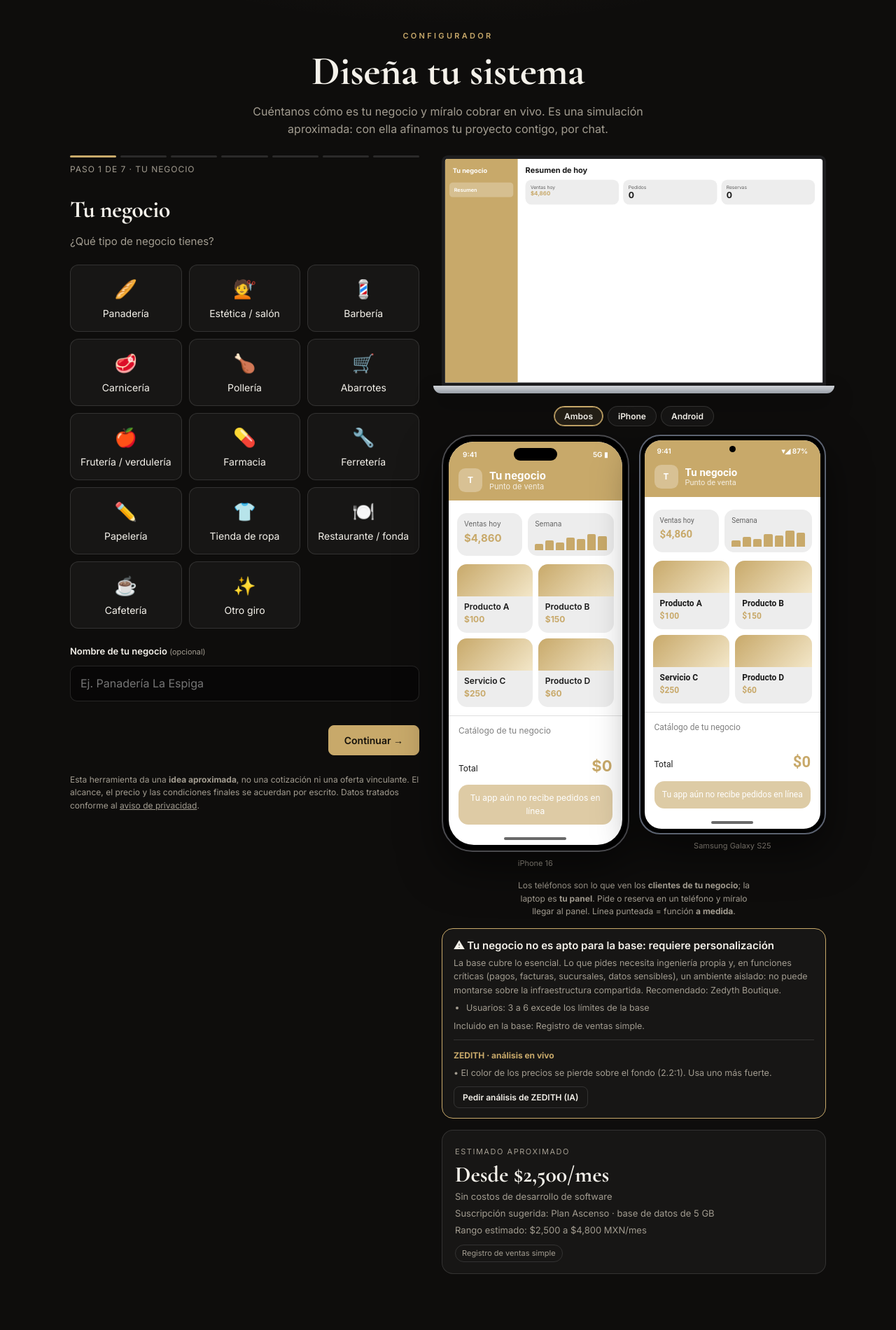
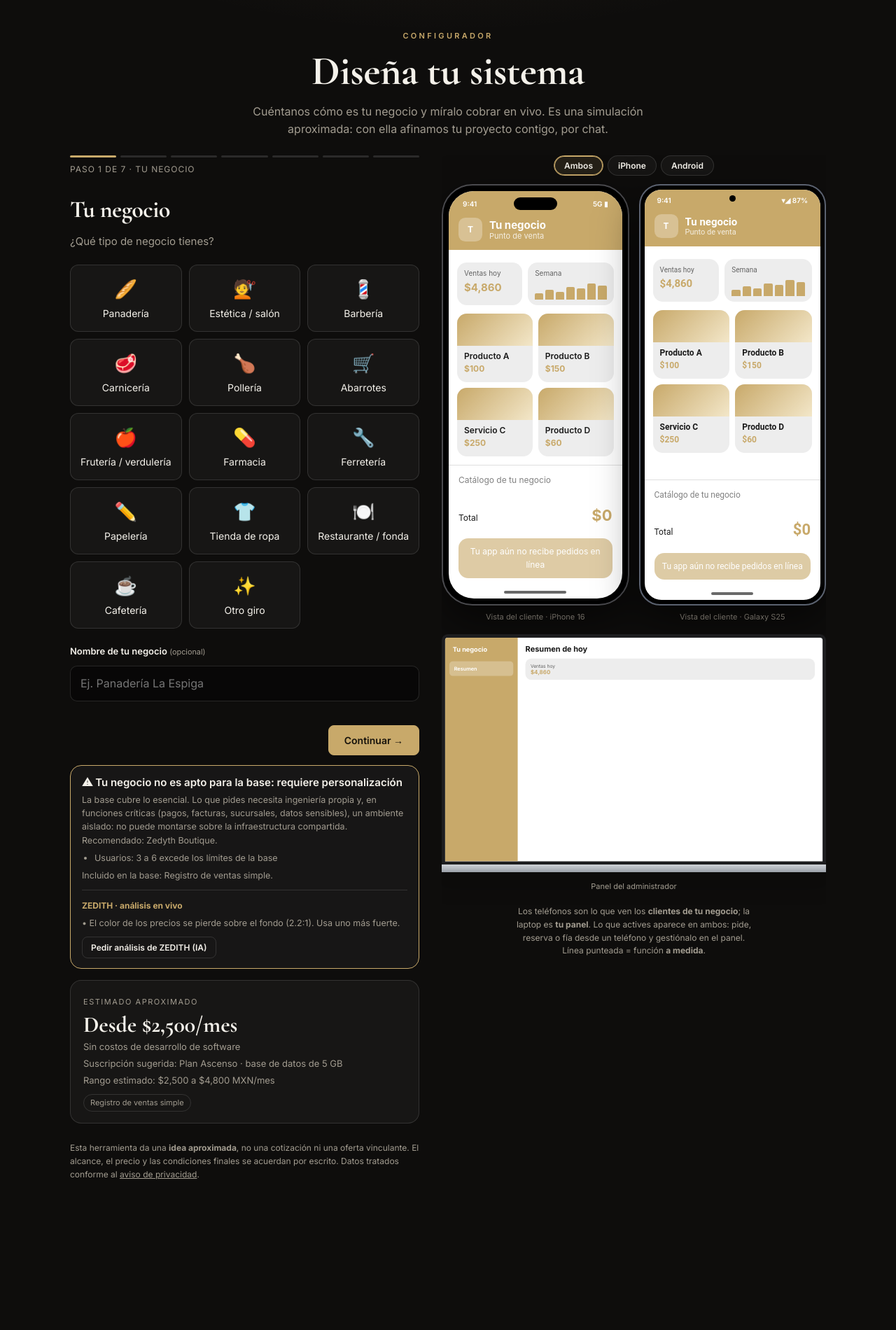
Before and after one commit to zuriellopezcisneros8-bit/ZEDYTH, a Flask app: page /configurador in a window 1280 px wide. Shown: the part 72-1972 px from the top of the page at 70% size. After the commit the page ends 1757 px from the top, so only its background shows below. Run offline with Flask 3, Linux system fonts and the light colour scheme.

Commit message:
DERTGHYUI

```diff
--- a/templates/configurador.html
+++ b/templates/configurador.html
@@ -27,7 +27,7 @@
 h1{font-size:clamp(34px,6vw,58px);line-height:1.05}h2{font-size:clamp(26px,3.6vw,34px);margin-bottom:6px}
 .intro p{color:var(--mu);max-width:640px;margin:14px auto 0}
 .shell{display:grid;grid-template-columns:minmax(0,1fr) minmax(0,1.1fr);gap:32px;padding-bottom:80px;align-items:start}
-.right{position:sticky;top:18px}
+.right{position:sticky;top:12px;max-height:calc(100vh - 24px);overflow:auto;scrollbar-width:none}.right::-webkit-scrollbar{display:none}
 .prog{display:flex;gap:6px;margin-bottom:8px}.prog i{flex:1;height:3px;border-radius:9px;background:var(--bd);transition:.3s}.prog i.on{background:var(--g)}
 .pn{font-size:12px;color:var(--mu);margin-bottom:22px;letter-spacing:.08em;text-transform:uppercase}
 .paso{display:none;animation:in .3s ease}.paso.on{display:block}@keyframes in{from{opacity:0;transform:translateY(6px)}to{opacity:1;transform:none}}
@@ -82,7 +82,7 @@
 .seg{display:flex;gap:6px;justify-content:center;margin-bottom:12px}.seg button{font:600 12px Inter,sans-serif;color:inherit;background:var(--card);border:1px solid var(--bd);border-radius:999px;padding:6px 14px;cursor:pointer}
 .devs{display:flex;gap:14px;justify-content:center;align-items:flex-start}.dw{flex:1;max-width:270px;min-width:0}.dw>small{display:block;text-align:center;color:var(--mu);font-size:11px;margin-top:8px}
 .devs[data-v=ios] .dw.and,.devs[data-v=and] .dw.ios{display:none}
-.dev{position:relative;max-width:none;margin:0;background:#000;box-shadow:0 24px 60px rgba(0,0,0,.55)}.dev .app{min-height:540px;font-size:12px}
+.dev{position:relative;max-width:none;margin:0;background:#000;box-shadow:0 24px 60px rgba(0,0,0,.55)}.dev .app{min-height:500px;font-size:12px}
 .dev.ios{border-radius:44px;padding:8px;border:2px solid #4a4a4e}.ios .app{border-radius:36px;font-family:-apple-system,'SF Pro Text',Inter,sans-serif}.dev.ios:before{content:'';position:absolute;top:17px;left:50%;width:62px;height:18px;margin-left:-31px;background:#000;border-radius:12px;z-index:3}
 .dev.and{border-radius:30px;padding:6px;border:2px solid #5b6270}.and .app{border-radius:24px;font-family:Roboto,Inter,sans-serif}.dev.and:before{content:'';position:absolute;top:14px;left:50%;width:9px;height:9px;margin-left:-4px;background:#000;border-radius:50%;z-index:3}
 .sb{display:flex;justify-content:space-between;padding:9px 18px 0;font:600 10px Inter,sans-serif;background:var(--pc);color:var(--on)}.ios .sb{padding:12px 20px 0}
@@ -109,7 +109,7 @@
 .sheet{position:absolute;left:0;right:0;bottom:0;background:var(--pbg);color:var(--ptx);border-top:2px solid var(--pc);border-radius:18px 18px 0 0;padding:14px;z-index:4;box-shadow:0 -10px 30px rgba(0,0,0,.3)}.sheet[hidden]{display:none}.sheet h5{margin:0 0 4px;font-size:14px}.sheet p{margin:2px 0 6px;font-size:11px;opacity:.7}
 .sheet .cs{display:flex;gap:6px;flex-wrap:wrap;margin:4px 0 10px}.sheet .cs button{border:1px solid var(--pc);background:none;color:var(--ptx);border-radius:999px;padding:6px 11px;font:600 11px Inter,sans-serif;cursor:pointer}.sheet .cs button.on{background:var(--pc);color:var(--on)}
 .sheet .go{width:100%;border:0;background:var(--pc);color:var(--on);border-radius:var(--rad);padding:10px;font:600 12px Inter,sans-serif;cursor:pointer}.sheet .x{float:right;border:0;background:none;color:inherit;font-size:16px;cursor:pointer}
-.zed p{max-height:230px;overflow:auto}
+.devs{align-items:stretch}.dw{display:flex;flex-direction:column}.dw .dev{flex:1;display:flex}.dw .dev .app{flex:1}.rl{display:block;text-align:center;color:var(--mu);font-size:11px;margin-top:12px}.lapw{margin-top:16px}.opt{display:flex;flex-wrap:wrap;gap:4px;margin:0 0 6px;align-items:center}.opt span{font-size:10px;opacity:.65;width:100%}.opt button{border:1px solid var(--pc);background:none;color:var(--ptx);border-radius:999px;padding:3px 9px;font:600 10px Inter,sans-serif;cursor:pointer}.opt button.on{background:var(--pc);color:var(--on)}.opt button.cu{border-style:dashed}.pgd{display:flex;flex-wrap:wrap;gap:6px;margin-bottom:12px}
 </style>
 </head>
 <body>
@@ -163,18 +163,18 @@
     <div id="res" role="status" aria-live="polite"></div></section>
 
    <div class="nav"><button class="btn" type="button" id="atras">← Atrás</button><button class="btn g" type="button" id="sig">Continuar →</button></div>
+   <div class="dx" id="dx" aria-live="polite"></div>
+   <div class="est" id="est" aria-live="polite"></div>
    <p class="fin">Esta herramienta da una <b>idea aproximada</b>, no una cotización ni una oferta vinculante. El alcance, el precio y las condiciones finales se acuerdan por escrito. Datos tratados conforme al <a href="{{ url_for('privacidad') }}">aviso de privacidad</a>.</p>
   </div>
 
   <aside class="right" aria-label="Vista previa de tu sistema">
-   <div class="lapw"><div class="lapv" id="lapv"><div class="lap" id="lap"></div></div><div class="lapb"></div></div>
    <div class="seg" id="seg"></div>
    <div class="devs" id="devs" data-v="ambos"></div>
-   <p class="cap">Los teléfonos son lo que ven los <b>clientes de tu negocio</b>; la laptop es <b>tu panel</b>. Pide o reserva en un teléfono y míralo llegar al panel. Línea punteada = función <b>a medida</b>.</p>
-   <div class="dx" id="dx" aria-live="polite"></div>
-   <div class="est" id="est" aria-live="polite"></div>
+   <div class="lapw"><div class="lapv" id="lapv"><div class="lap" id="lap"></div></div><div class="lapb"></div><small class="rl">Panel del administrador</small></div>
+   <p class="cap">Los teléfonos son lo que ven los <b>clientes de tu negocio</b>; la laptop es <b>tu panel</b>. Lo que actives aparece en ambos: pide, reserva o fía desde un teléfono y gestiónalo en el panel. Línea punteada = función <b>a medida</b>.</p>
   </aside>
-  <template id="tpl"><div class="dev"><div class="app"><div class="sb"><span>9:41</span><span class="si"></span></div><div class="ah"><span class="lg pLogo">Z</span><b><span class="pNombre">Tu negocio</span><small class="pTipo"></small></b><button class="scan pScan" type="button" hidden>▮▯▮ Escanear</button></div><div class="fs pFs"></div><div class="kpi pKpi" hidden><div><small>Ventas hoy</small><b class="pr">$4,860</b></div><div class="chb"><small>Semana</small><span class="bars"><i style="height:35%"></i><i style="height:55%"></i><i style="height:42%"></i><i style="height:70%"></i><i style="height:60%"></i><i style="height:90%"></i><i style="height:76%"></i></span></div></div><div class="pg pProds"></div><div class="cart"><div class="lines pLines"></div><div class="tot"><span>Total</span><b class="pTot pr">$0</b></div><div class="pSt"></div><div class="pays pPays"></div></div><div class="sheet pSheet" hidden></div><i class="hb"></i></div></div></template>
+  <template id="tpl"><div class="dev"><div class="app"><div class="sb"><span>9:41</span><span class="si"></span></div><div class="ah"><span class="lg pLogo">Z</span><b><span class="pNombre">Tu negocio</span><small class="pTipo"></small></b><button class="scan pScan" type="button" hidden>▮▯▮ Escanear</button></div><div class="fs pFs"></div><div class="kpi pKpi" hidden><div><small>Ventas hoy</small><b class="pr">$4,860</b></div><div class="chb"><small>Semana</small><span class="bars"><i style="height:35%"></i><i style="height:55%"></i><i style="height:42%"></i><i style="height:70%"></i><i style="height:60%"></i><i style="height:90%"></i><i style="height:76%"></i></span></div></div><div class="pg pProds"></div><div class="cart"><div class="lines pLines"></div><div class="tot"><span>Total</span><b class="pTot pr">$0</b></div><div class="opt pOpt"></div><div class="pSt"></div><div class="pays pPays"></div></div><div class="sheet pSheet" hidden></div><i class="hb"></i></div></div></template>
  </div>
 </main>
 <script>window.CFG={planes:{{ planes|tojson }},niveles:{{ niveles_bd|tojson }},wa:{{ contacto.whatsapp|tojson }},url:{{ url_for('configurador_enviar')|tojson }},analisis:{{ url_for('zedith_analisis')|tojson }}};</script>
@@ -345,7 +345,7 @@
   qb.append(d)});
  [['bg','Fondo'],['tx','Texto'],['pr','Precios'],['gr','Gráficas']].forEach(([k,n])=>{const i=el('input',{type:'color',id:'col-'+k});i.oninput=e=>{S.col[k]=e.target.value;pintar()};$('#cx').append(el('label',{},[document.createTextNode(n+' '),i]))});
  $('#cxr').onclick=()=>{S.col={};pintar()};
- [['ios','iPhone 16'],['and','Samsung Galaxy S25']].forEach(([k,n])=>{const d=$('#tpl').content.firstElementChild.cloneNode(true);d.classList.add(k);$('.si',d).textContent=k==='ios'?'5G ▮':'▾◢ 87%';$('#devs').append(el('div',{class:'dw '+k},[d,el('small',{text:n})]))});
+ [['ios','Vista del cliente · iPhone 16'],['and','Vista del cliente · Galaxy S25']].forEach(([k,n])=>{const d=$('#tpl').content.firstElementChild.cloneNode(true);d.classList.add(k);$('.si',d).textContent=k==='ios'?'5G ▮':'▾◢ 87%';$('#devs').append(el('div',{class:'dw '+k},[d,el('small',{text:n})]))});
  [['ambos','Ambos'],['ios','iPhone'],['and','Android']].forEach(([v,n])=>{const b=el('button',{type:'button','aria-pressed':'false',text:n});b.onclick=()=>{$('#devs').dataset.v=v;$$('#seg button').forEach(x=>x.setAttribute('aria-pressed',String(x===b)))};$('#seg').append(b);if(v===(matchMedia('(max-width:900px)').matches?'ios':'ambos'))b.click()});
  const fit=()=>{const v=$('#lapv'),k=v.clientWidth/900;$('#lap').style.transform='scale('+k+')';v.style.height=Math.round(540*k)+'px'};fit();addEventListener('resize',fit);if(window.ResizeObserver)new ResizeObserver(fit).observe($('#lapv'));
  pintar();ir(0);
@@ -399,7 +399,7 @@
   const fs=$('.pFs',app);fs.textContent='';c.mods.filter(m=>m.id!=='ventas').slice(0,6).forEach(m=>fs.append(el('span',{class:m.b?'':'cu',text:m.n.replace(/ y .*| \(.*|\/.*| con .*/,'')})));
   const pg=$('.pProds',app);pg.textContent='';
   prods.forEach(([n,pr],i)=>{const b=el('button',{type:'button',class:'pt'},[el('i'),el('span',{text:n}),el('em',{text:money(pr)})]);b.onclick=()=>{if(!ord)return;CART[kd][i]=(CART[kd][i]||0)+1;carrito()};pg.append(b)});
-  const pays=$('.pPays',app);pays.textContent='';
+  const pays=$('.pPays',app);pays.textContent='';opts(app,kd);
   if(ord){const g=el('button',{type:'button',class:has('pagos')?'cu':'',text:has('pagos')?'Pagar y pedir':'Pedir'});g.onclick=()=>pedir(kd);pays.append(g)}else pays.append(el('span',{text:'Tu app aún no recibe pedidos en línea'}));
   if(has('citas')){const r=el('button',{type:'button',class:'o cu',text:'Reservar'});r.onclick=()=>hoja(app,kd);pays.append(r)}});
  carrito();sync();
@@ -419,9 +419,13 @@
  $('#h0').hidden=true;
  if(paso===6)resumen();
 }
-const SIM={ped:[],res:[],stock:{},n:0,sec:'res',nt:''},CART={ios:{},and:{}},EST=['Nuevo','Preparando','Listo','Entregado'],RES=['Pendiente','Confirmada','Cancelada'],ORI={ios:'iPhone',and:'Galaxy S25'};
-const prodsAct=()=>(tipoActual()||TIPOS[TIPOS.length-1]).p,ordena=()=>['tienda','pedidos','reparto','mesas'].some(m=>S.mods.includes(m)),stk=i=>SIM.stock[i]??(14+i*3);
-function reiniciarSim(){SIM.ped=[];SIM.res=[];SIM.stock={};SIM.n=0;CART.ios={};CART.and={}}
+const SIM={ped:[],res:[],stock:{},n:0,sec:'res',nt:'',deuda:{ios:0,and:0},tk:{},vm:0},SEL={ios:{ent:0,pago:0},and:{ent:0,pago:0}},CART={ios:{},and:{}},FL={'A domicilio':[['Nuevo','Preparando','En camino','Entregado'],['Preparar','Enviar con repartidor','Marcar entregado']],'En mesa':[['Nuevo','En cocina','Servido','Cobrado'],['Mandar a cocina','Marcar servido','Cobrar']],'Recoger':[['Nuevo','Preparando','Listo para recoger','Entregado'],['Preparar','Marcar listo','Entregar']]},RES=['Pendiente','Confirmada','Cancelada'],ORI={ios:'iPhone',and:'Galaxy S25'};
+const prodsAct=()=>(tipoActual()||TIPOS[TIPOS.length-1]).p,fl=p=>FL[p.ent]||FL.Recoger,ENT=()=>[...(S.mods.includes('mesas')?[['En mesa',1]]:[]),['Recoger',0],...(S.mods.includes('reparto')?[['A domicilio',1]]:[])],PAG=()=>[['Efectivo',0],...(S.mods.includes('pagos')?[['Tarjeta',1]]:[]),...(S.mods.includes('fiado')?[['Fiado',0]]:[])],ordena=()=>['tienda','pedidos','reparto','mesas','fiado'].some(m=>S.mods.includes(m)),stk=i=>SIM.stock[i]??(14+i*3);
+function reiniciarSim(){SIM.ped=[];SIM.res=[];SIM.stock={};SIM.n=0;SIM.deuda={ios:0,and:0};SIM.tk={};SIM.vm=0;CART.ios={};CART.and={}}
+function opts(app,kd){
+ const w=$('.pOpt',app);w.textContent='';if(!ordena())return;
+ [['Entrega',ENT(),'ent'],['Pago',PAG(),'pago']].forEach(([t,L,k])=>{if(L.length<2)return;w.append(el('span',{text:t}));SEL[kd][k]=Math.min(SEL[kd][k],L.length-1);
+  L.forEach(([n,cu],i)=>{const b=el('button',{type:'button',class:(SEL[kd][k]===i?'on ':'')+(cu?'cu':''),text:n});b.onclick=()=>{SEL[kd][k]=i;opts(app,kd)};w.append(b)})})}
 function carrito(){
  const P=prodsAct();
  $$('.app').forEach(app=>{const q=CART[app.dataset.k]||{},ids=Object.keys(q),L=$('.pLines',app);L.textContent='';let tot=0;
@@ -431,11 +435,14 @@
 }
 function nota(m){SIM.nt=m;lap();clearTimeout(SIM.tt);SIM.tt=setTimeout(()=>{SIM.nt='';lap()},3500)}
 function pedir(kd){
- const q=CART[kd],P=prodsAct(),it=Object.keys(q).filter(i=>P[i]);
- if(!it.length){const a=$$('.app').find(x=>x.dataset.k===kd);$('.pSt',a).textContent='Agrega productos primero';return}
- const tot=it.reduce((a,i)=>a+P[i][1]*q[i],0);it.forEach(i=>{SIM.stock[i]=Math.max(0,stk(i)-q[i])});
- SIM.ped.unshift({id:++SIM.n,o:kd,l:it.map(i=>q[i]+'× '+P[i][0]).join(', '),t:tot,e:0});CART[kd]={};
- carrito();sync();nota('Nuevo pedido #'+SIM.n+' · '+money(tot)+' · '+ORI[kd]);
+ const q=CART[kd],P=prodsAct(),it=Object.keys(q).filter(i=>P[i]),a=$$('.app').find(x=>x.dataset.k===kd),msg=t=>{$('.pSt',a).textContent=t};
+ if(!it.length)return msg('Agrega productos primero');
+ const tot=it.reduce((x,i)=>x+P[i][1]*q[i],0),se=SEL[kd],E=ENT(),G=PAG(),ent=E[Math.min(se.ent,E.length-1)][0],pg=G[Math.min(se.pago,G.length-1)][0];
+ if(pg==='Fiado'&&SIM.deuda[kd]+tot>300)return msg('Tu límite de fiado es $300 (debes '+money(SIM.deuda[kd])+')');
+ if(pg==='Fiado')SIM.deuda[kd]+=tot;
+ it.forEach(i=>{SIM.stock[i]=Math.max(0,stk(i)-q[i])});
+ SIM.ped.unshift({id:++SIM.n,o:kd,l:it.map(i=>q[i]+'× '+P[i][0]).join(', '),t:tot,e:0,ent,pg,dir:kd==='ios'?'Av. Juárez 45':'Calle Pino 12',mesa:kd==='ios'?4:7});CART[kd]={};
+ carrito();sync();nota('Nuevo pedido #'+SIM.n+' · '+money(tot)+' · '+ent+' · '+pg);
 }
 function hoja(app,kd){
  const sh=$('.pSheet',app),t=tipoActual(),an=S.sub.citas===1;let h='20:00',p=2;sh.hidden=false;sh.textContent='';
@@ -447,35 +454,51 @@
   el('p',{text:'Hora'}),grp(['18:00','19:00','20:00','21:00'],h,v=>{h=v}),el('p',{text:'Personas'}),grp([1,2,4,6],p,v=>{p=v}),ok);
 }
 function sync(){
- lap();
+ lap();const wa=S.mods.includes('whatsapp')?'📲 ':'';
  $$('.app').forEach(app=>{const kd=app.dataset.k,p=SIM.ped.find(x=>x.o===kd),r=SIM.res.find(x=>x.o===kd),a=[];
-  if(p)a.push('Pedido #'+p.id+': '+EST[p.e]);if(r)a.push('Reserva '+r.h+': '+RES[r.e]);$('.pSt',app).textContent=a.join(' · ')});
+  if(p)a.push(wa+'Pedido #'+p.id+': '+fl(p)[0][p.e]);if(r)a.push(wa+'Reserva '+r.h+': '+RES[r.e]);if(SIM.deuda[kd]>0)a.push('Debes '+money(SIM.deuda[kd]));$('.pSt',app).textContent=a.join(' · ')});
 }
 function lap(){
  const L=$('#lap');if(!L)return;
  const has=id=>S.mods.includes(id),nom=(S.nombre||'').trim()||'Tu negocio',P=prodsAct();
  const tb=(head,rows)=>{const t=el('table');t.append(el('tr',{},head.map(h=>el('th',{text:h}))));rows.forEach(r=>t.append(el('tr',{},r.map(c=>el('td',{},[typeof c==='object'?c:document.createTextNode(String(c))])))));return t};
  const pr=v=>el('span',{class:'pr',text:money(v)}),bt=(txt,fn,o)=>{const b=el('button',{type:'button',class:'b2'+(o?' o':''),text:txt});b.onclick=fn;return b};
+ const cob=f=>SIM.ped.filter(p=>p.pg===f).reduce((a,p)=>a+p.t,0),deu=SIM.deuda.ios+SIM.deuda.and;
  const secs=[['res','Resumen',0,'']];
+ if(has('pos'))secs.push(['caja','Caja',0,'cu']);
  if(ordena())secs.push(['ped','Pedidos',SIM.ped.filter(x=>x.e<3).length,has('pedidos')?'':'cu']);
  if(has('citas'))secs.push(['rsv','Reservas',SIM.res.filter(x=>x.e===0).length,'cu']);
+ if(has('fiado'))secs.push(['fia','Fiado',0,'']);
  if(has('inventario'))secs.push(['inv','Inventario',0,'']);
  if(!secs.some(x=>x[0]===SIM.sec))SIM.sec='res';
  const nav=el('nav',{},[el('b',{text:nom})]);
  secs.forEach(([id,n,c,cl])=>{const b=el('button',{type:'button',class:(SIM.sec===id?'on ':'')+cl},[el('span',{text:n})]);if(c)b.append(el('i',{text:c}));b.onclick=()=>{SIM.sec=id;lap()};nav.append(b)});
- const m=el('main'),sc=SIM.sec;
+ const m=el('main'),sc=SIM.sec,vac=t=>el('div',{class:'vac',text:t});
  if(sc==='res'){
-  const v=4860+SIM.ped.reduce((a,x)=>a+x.t,0);
-  m.append(el('h4',{text:'Resumen de hoy'}),el('div',{class:'k'},[el('div',{},[el('small',{text:'Ventas hoy'}),pr(v)]),el('div',{},[el('small',{text:'Pedidos'}),el('b',{text:SIM.ped.length})]),el('div',{},[el('small',{text:'Reservas'}),el('b',{text:SIM.res.length})])]));
+  const v=4860+SIM.ped.reduce((a,x)=>a+x.t,0)+SIM.vm,k=el('div',{class:'k'});
+  k.append(el('div',{},[el('small',{text:'Ventas hoy'}),pr(v)]));
+  if(ordena())k.append(el('div',{},[el('small',{text:'Pedidos'}),el('b',{text:SIM.ped.length})]));
+  if(has('citas'))k.append(el('div',{},[el('small',{text:'Reservas'}),el('b',{text:SIM.res.length})]));
+  if(has('fiado'))k.append(el('div',{},[el('small',{text:'Fiado por cobrar'}),pr(deu)]));
+  m.append(el('h4',{text:'Resumen de hoy'}),k);
   if(has('reportes')){const w=el('span',{class:'bars'});[35,55,42,70,60,45].concat([Math.min(100,30+SIM.ped.length*10)]).forEach(h=>w.append(el('i',{style:'height:'+h+'%'})));m.append(el('small',{text:'Ventas de la semana'}),w)}
+ }else if(sc==='caja'){
+  const tk=SIM.tk,ids=Object.keys(tk),tot=ids.reduce((a,i)=>a+P[i][1]*tk[i],0),g=el('div',{class:'pgd'});
+  P.forEach(([n,p],i)=>g.append(bt(n+' '+money(p),()=>{tk[i]=(tk[i]||0)+1;lap()},1)));
+  m.append(el('h4',{text:'Caja · venta rápida'}),g);
+  if(ids.length)ids.forEach(i=>m.append(el('p',{text:tk[i]+' × '+P[i][0]+' — '+money(P[i][1]*tk[i])})));else m.append(vac('Toca productos para armar el ticket'));
+  m.append(el('p',{},[el('b',{text:'Total '}),pr(tot)]),bt('Cobrar e imprimir ticket',()=>{if(!ids.length)return;ids.forEach(i=>{SIM.stock[i]=Math.max(0,stk(i)-tk[i])});SIM.vm+=tot;SIM.tk={};nota('Ticket #'+(++SIM.n)+' impreso · '+money(tot))}),bt('Vaciar',()=>{SIM.tk={};lap()},1),
+   el('p',{text:'Corte de caja — Efectivo '+money(SIM.vm+cob('Efectivo'))+' · Tarjeta '+money(cob('Tarjeta'))+' · Fiado '+money(cob('Fiado'))}));
  }else if(sc==='ped'){
   m.append(el('h4',{text:'Pedidos'}));
-  m.append(SIM.ped.length?tb(['#','Origen','Detalle','Total','Estado',''],SIM.ped.map(p=>['#'+p.id,ORI[p.o],p.l,pr(p.t),EST[p.e],p.e<3?bt(['Preparar','Marcar listo','Entregar'][p.e],()=>{p.e++;sync()}):'✓'])):el('div',{class:'vac',text:'Aún no hay pedidos. Pide algo desde un teléfono.'}));
+  m.append(SIM.ped.length?tb(['#','Cliente','Detalle','Entrega · Pago','Total','Estado',''],SIM.ped.map(p=>{const [es,ac]=fl(p);return ['#'+p.id,ORI[p.o],p.l,p.ent+(p.ent==='A domicilio'?' ('+p.dir+')':p.ent==='En mesa'?' (mesa '+p.mesa+')':'')+' · '+p.pg,pr(p.t),es[p.e],p.e<3?bt(ac[p.e],()=>{p.e++;sync();nota((has('whatsapp')?'📲 WhatsApp a '+ORI[p.o]+': ':'Pedido #'+p.id+': ')+es[p.e])}):'✓']})):vac('Aún no hay pedidos. Pide algo desde un teléfono.'));
  }else if(sc==='rsv'){
   m.append(el('h4',{text:'Reservas'}));
-  m.append(SIM.res.length?tb(['#','Hora','Personas','Origen','Anticipo','Estado',''],SIM.res.map(r=>['#'+r.id,r.h,r.p,ORI[r.o],r.a?'$100':'—',RES[r.e],r.e===0?el('span',{},[bt('Confirmar',()=>{r.e=1;sync()}),bt('Cancelar',()=>{r.e=2;sync()},1)]):''])):el('div',{class:'vac',text:'Aún no hay reservas. Reserva desde un teléfono.'}));
+  m.append(SIM.res.length?tb(['#','Hora','Personas','Cliente','Anticipo','Estado',''],SIM.res.map(r=>['#'+r.id,r.h,r.p,ORI[r.o],r.a?'$100':'—',RES[r.e],r.e===0?el('span',{},[bt('Confirmar',()=>{r.e=1;sync();if(has('whatsapp'))nota('📲 Recordatorio de reserva enviado')}),bt('Cancelar',()=>{r.e=2;sync()},1)]):''])):vac('Aún no hay reservas. Reserva desde un teléfono.'));
+ }else if(sc==='fia'){
+  m.append(el('h4',{text:'Fiado · cuentas por cobrar'}),el('p',{text:'Límite por cliente: $300'}),tb(['Cliente','Saldo',''],['ios','and'].map(k=>[ORI[k],pr(SIM.deuda[k]),SIM.deuda[k]>0?el('span',{},[bt('Abonar $50',()=>{SIM.deuda[k]=Math.max(0,SIM.deuda[k]-50);sync();nota('Abono recibido de '+ORI[k])}),bt('Liquidar',()=>{SIM.deuda[k]=0;sync();nota('Cuenta liquidada: '+ORI[k])},1)]):'Al corriente'])));
  }else{
-  m.append(el('h4',{text:'Inventario'}),tb(['Producto','Existencias','Nivel'],P.map(([n],i)=>[n,stk(i)+(stk(i)<5?' ⚠ bajo':''),el('div',{class:'br'},[el('i',{style:'width:'+Math.min(100,stk(i)*3.3)+'%'})])])));
+  m.append(el('h4',{text:'Inventario'}),tb(['Producto','Existencias','Nivel',''],P.map(([n],i)=>[n,stk(i)+(stk(i)<5?' ⚠ bajo':''),el('div',{class:'br'},[el('i',{style:'width:'+Math.min(100,stk(i)*3.3)+'%'})]),bt('Surtir +10',()=>{SIM.stock[i]=stk(i)+10;lap()},1)])));
  }
  if(SIM.nt)m.append(el('div',{class:'toast',text:'🔔 '+SIM.nt}));
  L.textContent='';L.append(nav,m);
```
